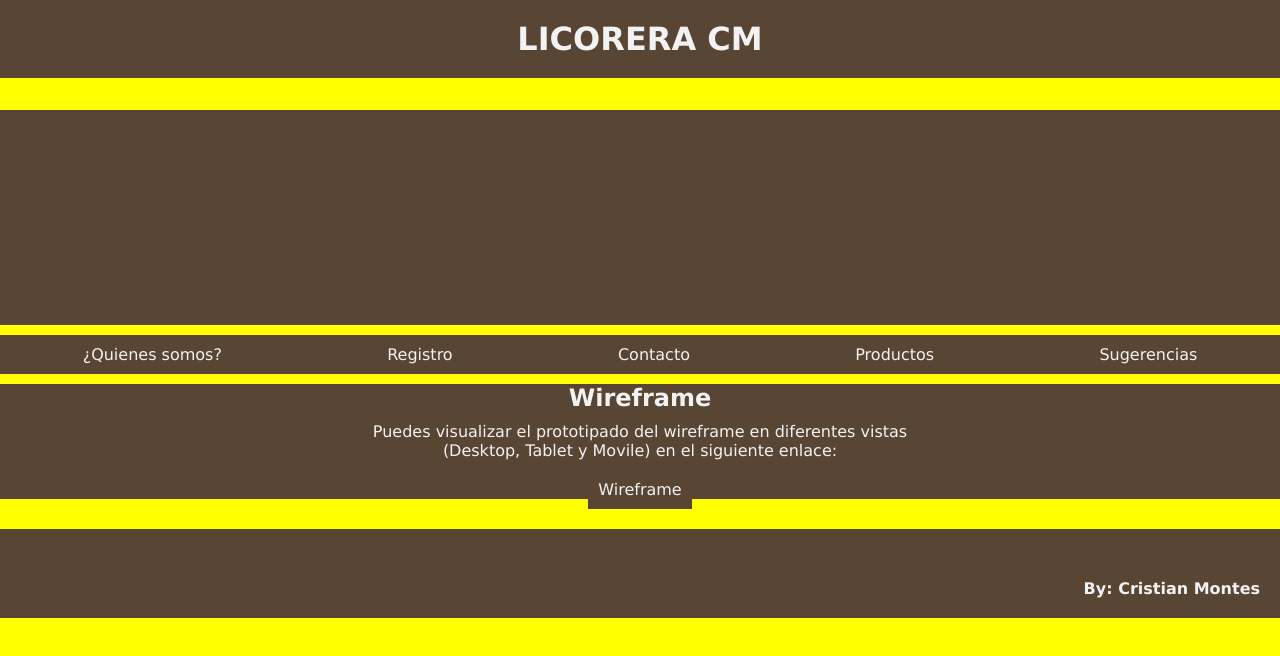
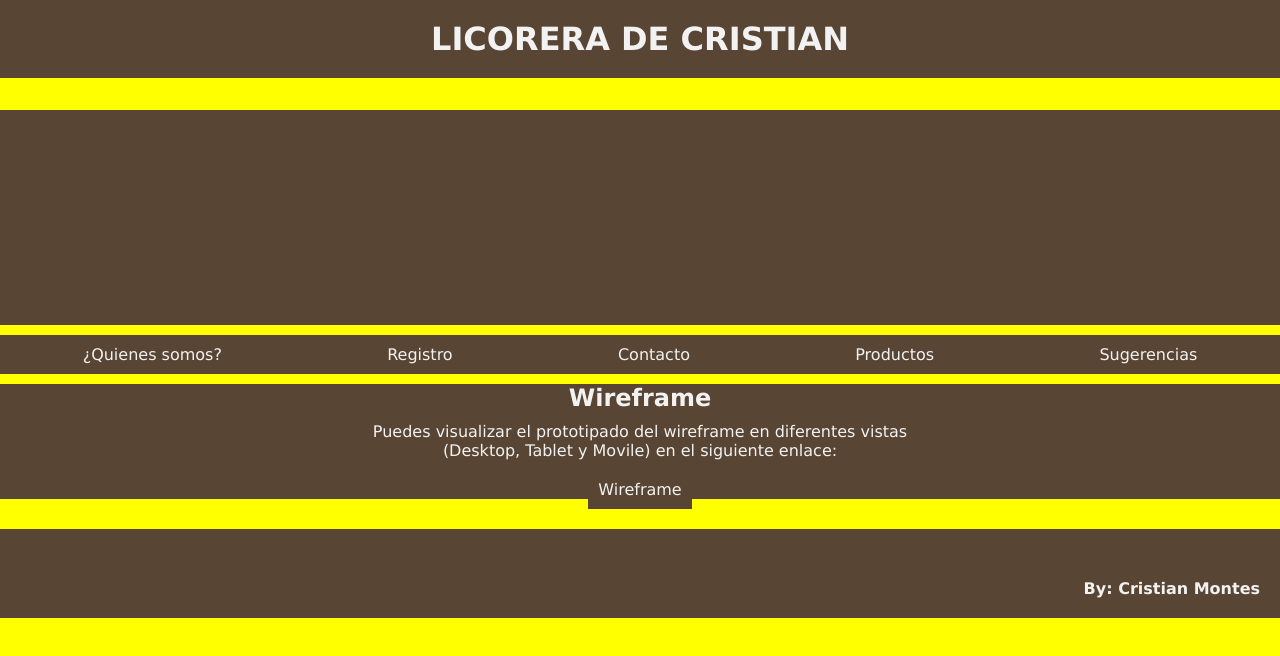
Before and after one commit to Cristian060999/git-github, a plain HTML site: page index.html in a window 1280 px wide. Drawn offline with Linux system fonts and the light colour scheme.

Commit message:
CambiarTituloPrincipal

```diff
--- a/index.html
+++ b/index.html
@@ -10,7 +10,7 @@
 </head>
 <body>
     <heater class="heater">
-        <h1>LICORERA CM</h1>
+        <h1>LICORERA DE CRISTIAN</h1>
     </heater>
     <main>
         <div class="img">
```
